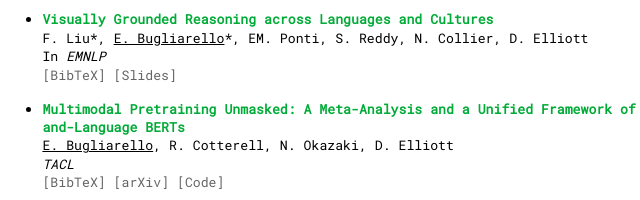
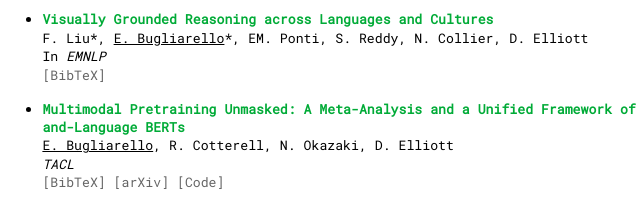
Before and after one commit to e-bug/e-bug.github.io, a plain HTML site: page publications/index.html in a window 1280 px wide. Shown: the part 248-448 px from the top of the page, 274-914 px from the left. Drawn offline with nearby package versions, Linux system fonts and the light colour scheme; a web font is replaced by a local one.

Commit message:
Update index.html

```diff
--- a/publications/index.html
+++ b/publications/index.html
@@ -395,8 +395,6 @@ In <i>EMNLP</i>
 <!--  -->
 [<a class="abstract" style="color: #666">BibTeX</a>]
 
-[<a href="https://e-bug.github.io/assets/pdf/MaRVL_CLIC-all.pdf" style="color: #666">Slides</a>]
-
 
 
 </span>
```
